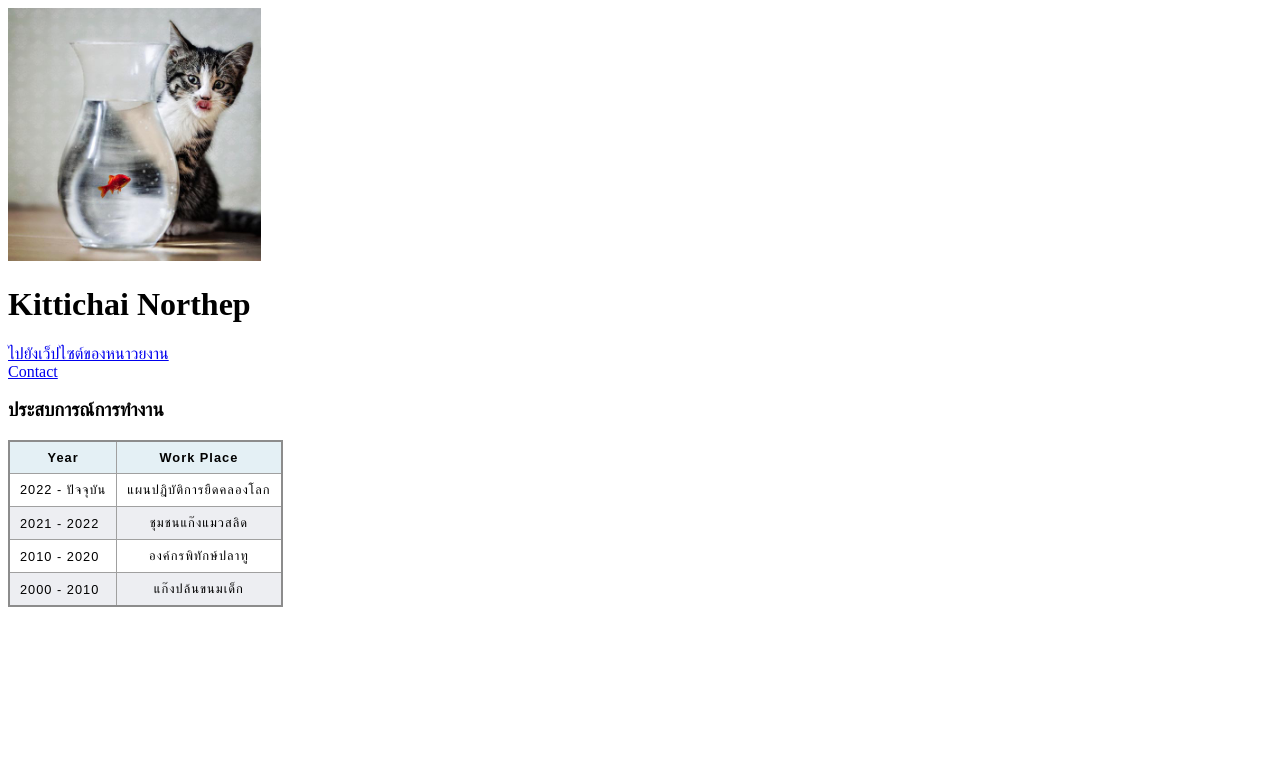
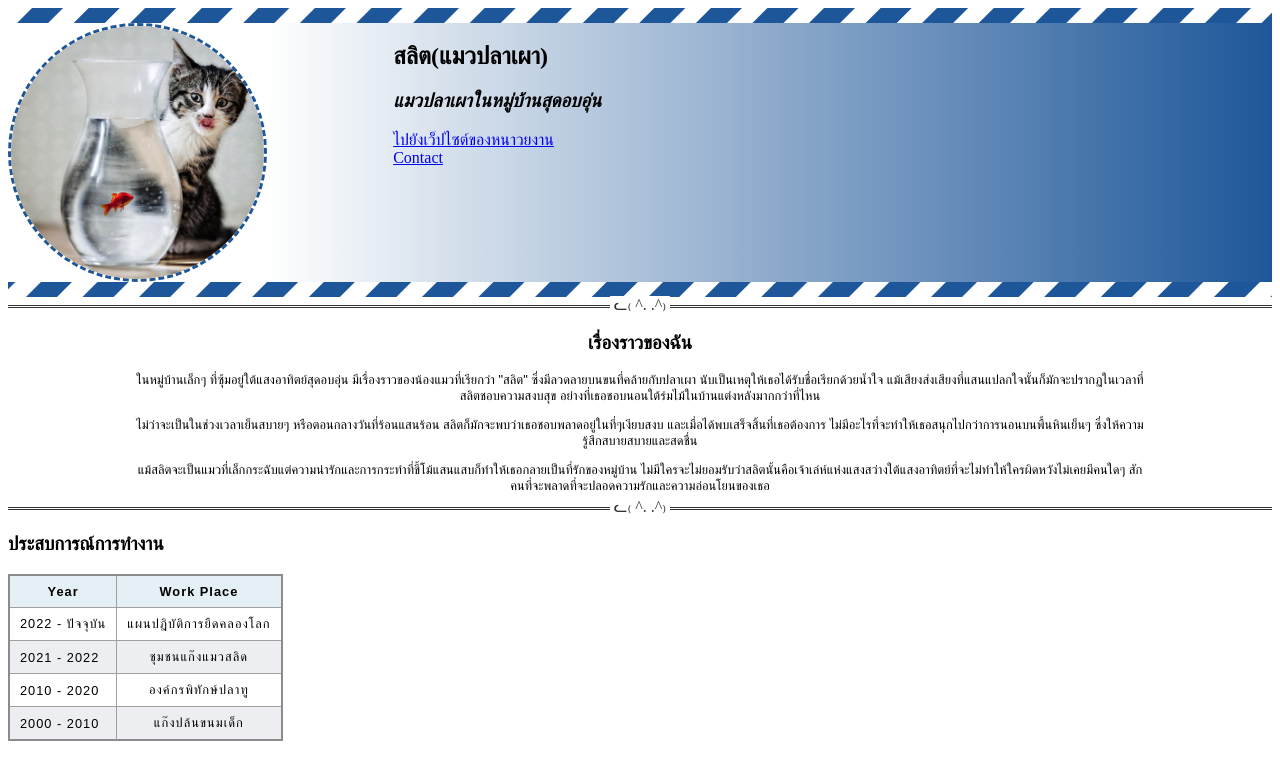
Before and after one commit to darkcandle13/mypage2024, a plain HTML site: page index.html in a window 1280 px wide. Drawn offline with Linux system fonts and the light colour scheme.

Commit message:
Add files via upload

```diff
--- a/index.html
+++ b/index.html
@@ -7,12 +7,28 @@
     <link rel="stylesheet" href="styles.css">
 </head>
 <body>
-    <img src="profile.jpg" alt="" style="width: 20%; height: auto;">
-    <h1>Kittichai Northep</h1>
-    <a href = "http://192.168.3.18/cpram2019/"> ไปยังเว็ปไซต์ของหนาวยงาน </a>
-    <br>
-    <a href="contact.html">Contact</a>
+    <div class="card">
+        <div class="its_me">
+            <img src="profile.jpg" alt="" style="width: 20%; height: auto;">
+            <div class="my_topic">
+                <h2>สลิต(แมวปลาเผา) <h2>
+                <h3><em>แมวปลาเผาในหมู่บ้านสุดอบอุ่น</em></h3>
+                <a href = "http://192.168.3.18/cpram2019/"> ไปยังเว็ปไซต์ของหนาวยงาน </a>
+                <br>
+                <a href="contact.html">Contact</a>
+            </div>
+        </div>
+    </div>
+    <hr />
+    <h3 class="toppic_story"> เรื่องราวของฉัน</h3>
+    <div class="story">
+        <p>ในหมู่บ้านเล็กๆ ที่ซุ้มอยู่ใต้แสงอาทิตย์สุดอบอุ่น มีเรื่องราวของน้องแมวที่เรียกว่า "สลิต" ซึ่งมีลวดลายบนขนที่คล้ายกับปลาเผา นับเป็นเหตุให้เธอได้รับชื่อเรียกด้วยน้ำใจ แม้เสียงส่งเสียงที่แสนแปลกใจนั้นก็มักจะปรากฏในเวลาที่สลิตชอบความสงบสุข อย่างที่เธอชอบนอนใต้ร่มไม้ในบ้านแต่งหลังมากกว่าที่ไหน</p>
 
+        <p>ไม่ว่าจะเป็นในช่วงเวลาเย็นสบายๆ หรือตอนกลางวันที่ร้อนแสนร้อน สลิตก็มักจะพบว่าเธอชอบพลาดอยู่ในที่ๆเงียบสงบ และเมื่อได้พบเสร็จสิ้นที่เธอต้องการ ไม่มีอะไรที่จะทำให้เธอสนุกไปกว่าการนอนบนพื้นหินเย็นๆ ซึ่งให้ความรู้สึกสบายสบายและสดชื่น</p>
+
+        <p>แม้สลิตจะเป็นแมวที่เล็กกระฉับแต่ความน่ารักและการกระทำที่ขี้โม้แสนแสบก็ทำให้เธอกลายเป็นที่รักของหมู่บ้าน ไม่มีใครจะไม่ยอมรับว่าสลิตนั้นคือเจ้าเล่ห์แห่งแสงสว่างใต้แสงอาทิตย์ที่จะไม่ทำให้ใครผิดหวังไม่เคยมีคนใดๆ สักคนที่จะพลาดที่จะปลอดความรักและความอ่อนโยนของเธอ</p>
+    </div>
+    <hr />
     <h3>ประสบการณ์การทำงาน</h3>
     <table >
         <thead>
--- a/styles.css
+++ b/styles.css
@@ -31,3 +31,80 @@ table {
    tfoot td {
     font-weight: bold;
   }
+
+  .card {
+    position: relative;
+    overflow: hidden;
+    padding: 15px 0;
+    box-sizing: border-box;
+    &::before {
+      content: "";
+      display: block;
+      background: linear-gradient(
+        90deg,
+        #1e5799 30%,
+        transparent 30%,
+        transparent 75%,
+        #1e5799 75%
+      ); /* W3C, IE10+, FF16+, Chrome26+, Opera12+, Safari7+ */
+      background-size: 40px;
+      position: absolute;
+      top: -1000px;
+      left: -50px;
+      bottom: -1000px;
+      right: -50px;
+      transform: rotate(45deg);
+    }
+    .content {
+      background: #1e5799;
+      height: 300px;
+    }
+  }
+  .its_me{
+    display: flex;
+    position: relative;
+    background-color: white;
+  }
+
+
+
+
+
+  .card img{
+    border-radius: 50%;
+    border: 3px dashed #1e5799;
+  }
+  .card .my_topic {
+    padding-left:  10%;
+    width: 100%;
+    background-image: linear-gradient(to right, white, #1e5799);
+  }
+  .toppic_story{
+    text-align: center;
+  }
+
+  .story{
+    font-family: sans-serif;
+    font-size: 0.8rem;
+    text-align: center;
+    padding: 0 10% 0 10%;
+  }
+
+
+
+  hr {
+    border: none;
+    border-top: 3px double #333;
+    color: #333;
+    overflow: visible;
+    text-align: center;
+    height: 5px;
+  }
+
+  hr::after {
+    background: #fff;
+    content: 'ᓚ₍ ^. .^₎';
+    padding: 0 4px;
+    position: relative;
+    top: -13px;
+  }
```
